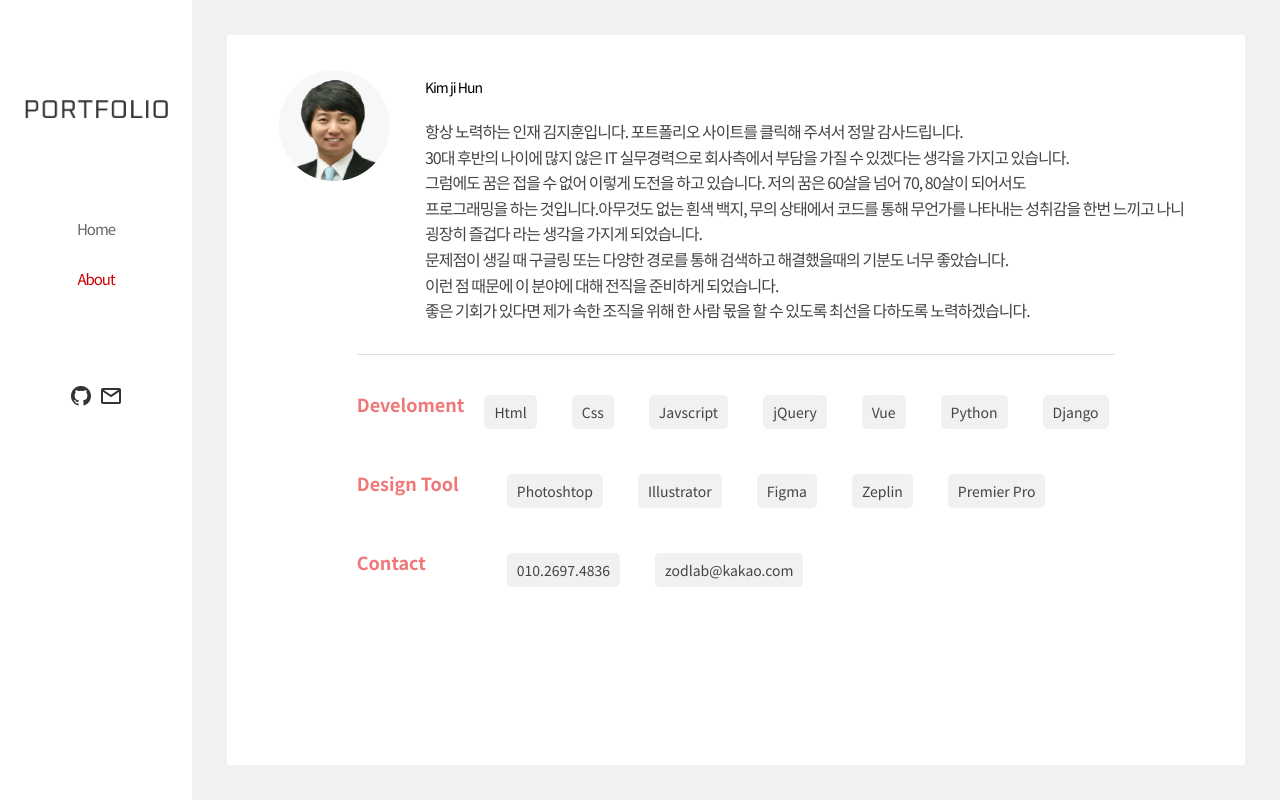
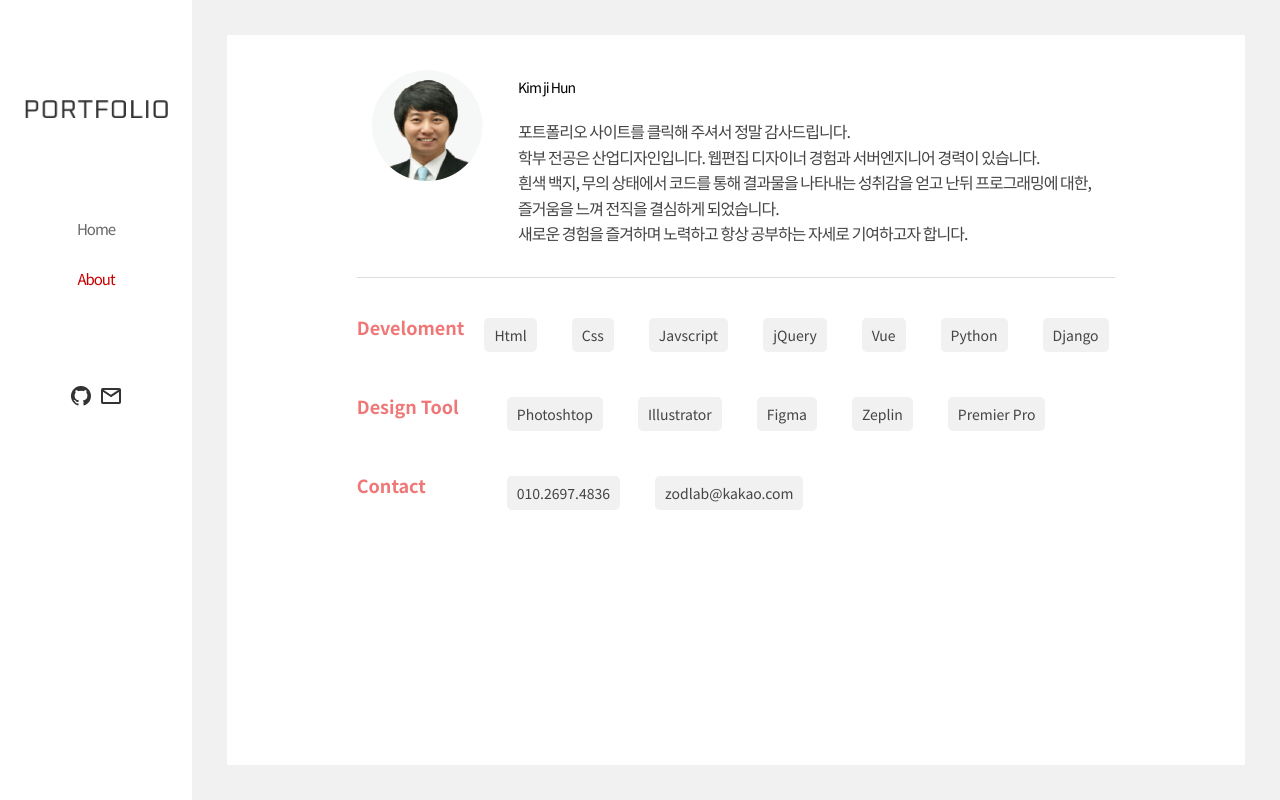
Before and after one commit to kimjihun-dev/nuxt-portfolio-ver3, a Nuxt app: page /about in a window 1280 px wide. Built offline with nearby package versions, Linux system fonts and the light colour scheme.

Commit message:
Update index.vue

```diff
--- a/client/pages/about/index.vue
+++ b/client/pages/about/index.vue
@@ -8,15 +8,12 @@
                 <div class="introTxt">
                     <span>Kim ji Hun</span>
                     <p>
-                        항상 노력하는 인재 김지훈입니다. 포트폴리오 사이트를 클릭해 주셔서 정말 감사드립니다.<br>
-                        30대 후반의 나이에 많지 않은 IT 실무경력으로 회사측에서 부담을 가질 수 있겠다는 생각을 가지고 있습니다.<br>
-                        그럼에도 꿈은 접을 수 없어 이렇게 도전을 하고 있습니다. 저의 꿈은 60살을 넘어 70, 80살이 되어서도<br>
-                        프로그래밍을 하는 것입니다.아무것도 없는 흰색 백지, 무의 상태에서 코드를 통해 무언가를 나타내는 성취감을 한번 느끼고 나니 <br>
-                        굉장히 즐겁다 라는 생각을 가지게 되었습니다. <br>
-                        문제점이 생길 때 구글링 또는 다양한 경로를 통해 검색하고 해결했을때의 기분도 너무 좋았습니다.<br>
-                        이런 점 때문에 이 분야에 대해 전직을 준비하게 되었습니다.<br>
+                        포트폴리오 사이트를 클릭해 주셔서 정말 감사드립니다.<br>
+                        학부 전공은 산업디자인입니다. 웹편집 디자이너 경험과 서버엔지니어 경력이 있습니다.<br>
+                        흰색 백지, 무의 상태에서 코드를 통해 결과물을 나타내는 성취감을 얻고 난뒤 프로그래밍에 대한,<br>
+                        즐거움을 느껴 전직을 결심하게 되었습니다. <br>
+                        새로운 경험을 즐겨하며 노력하고 항상 공부하는 자세로 기여하고자 합니다.<br>
                     </p>
-                    <p>좋은 기회가 있다면 제가 속한 조직을 위해 한 사람 몫을 할 수 있도록 최선을 다하도록 노력하겠습니다.</p>
                 </div>
             </div>
             <div class="skills">
```
